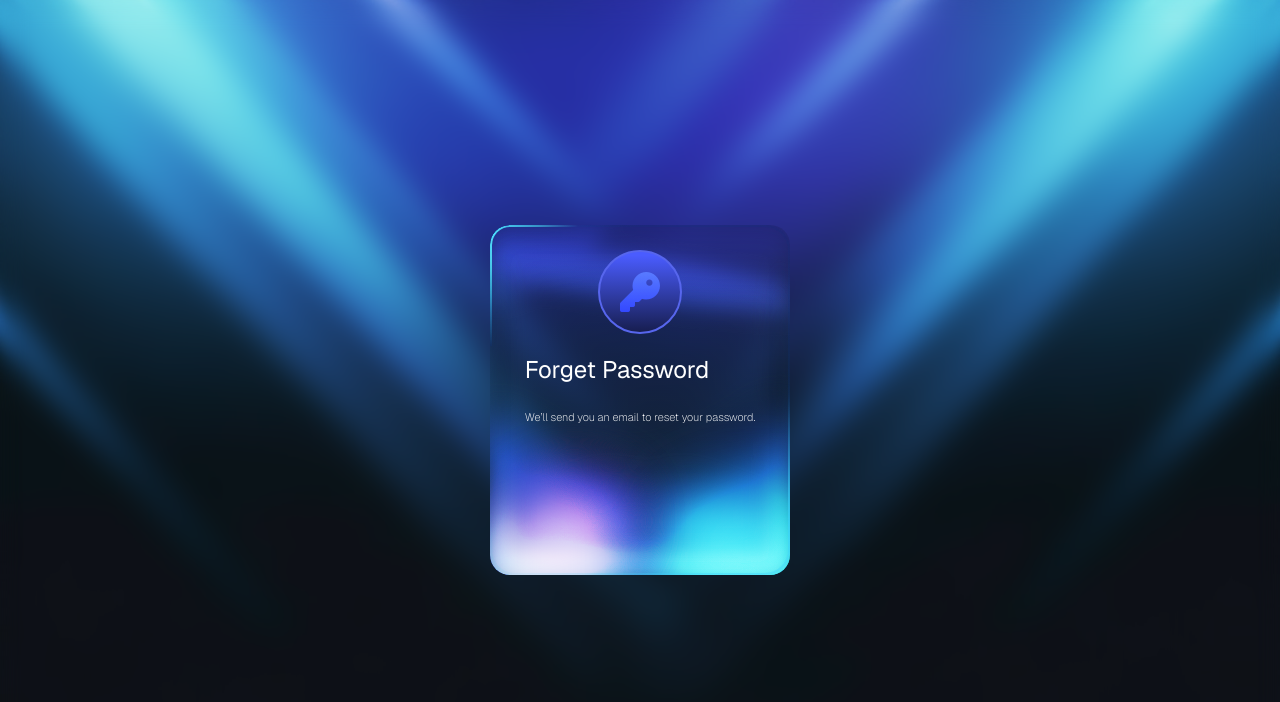
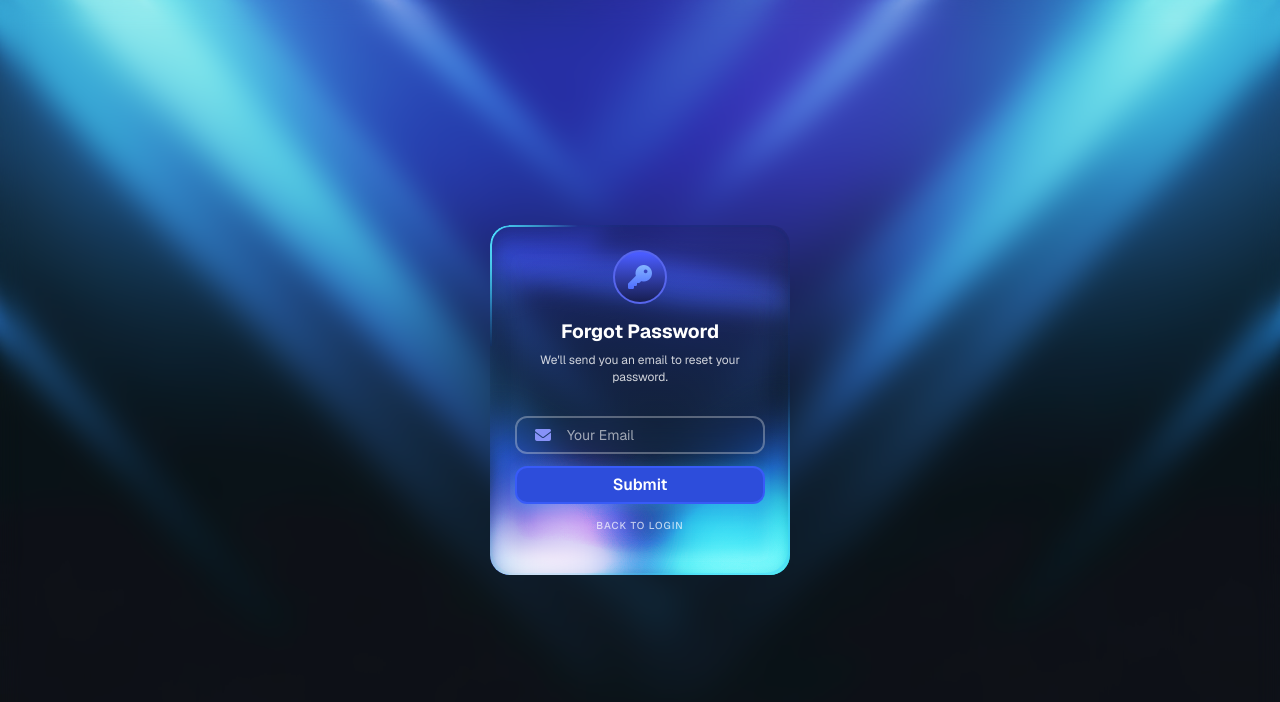
Before and after one commit to MegtonLabs/SpDesignes, a plain HTML site: page index.html in a window 1280 px wide. Drawn offline with nearby package versions, Linux system fonts and the light colour scheme.

Commit message:
Some Changes

```diff
--- a/index.html
+++ b/index.html
@@ -244,8 +244,8 @@
 
 .icon{
   position: relative;
-  width: 80px;
-  height: 80px;
+  width: 50px;
+  height: 50px;
   background:linear-gradient(#4A5CFF 4%, #171E50 100%);
   /* opacity: 70%; */
   border-radius:100%;
@@ -257,9 +257,126 @@
 }
 
 .icon > .fas{
-  font-size: 2.5rem;
-  color: #4A5CFF;
+  font-size: 1.5rem;
+  color: #8792f8;
   mix-blend-mode:color-dodge;
+}
+
+/* Form Container */
+.form-container {
+  width: 100%;
+  margin-top: 20px;
+  display: flex;
+  flex-direction: column;
+  align-items: center;
+  gap: 12px;
+}
+
+/* Input Group */
+.input-group {
+  position: relative;
+  width: 100%;
+  max-width: 250px;
+}
+
+.input-icon {
+  position: absolute;
+  left: 20px;
+  top: 50%;
+  transform: translateY(-50%);
+  color: #8792f8;
+  font-size: 1rem;
+  z-index: 4;
+}
+
+.email-input {
+  width: 100%;
+  max-width: 250px;
+  height: 38px;
+  padding: 8px 20px 8px 50px;
+  border: 2px solid rgba(255, 255, 255, 0.3);
+  border-radius: 12px;
+  background: transparent;
+  backdrop-filter: blur(10px);
+  color: white;
+  font-size: 14px;
+  font-family: "Geist", sans-serif;
+  outline: none;
+  transition: all 0.3s ease;
+  box-sizing: border-box;
+}
+
+.email-input::placeholder {
+  color: rgba(255, 255, 255, 0.6);
+}
+
+/* .email-input:focus {
+  border-color: #8792f8;
+  box-shadow: 0 0 10px rgba(135, 146, 248, 0.3);
+} */
+
+/* Submit Button */
+.submit-btn {
+  width: 100%;
+  max-width: 250px;
+  height: 38px;
+  padding: 0 20px;
+  border: 2px solid #385BF8;
+  border-radius: 12px;
+  background: #2D4DDB;
+  color: white;
+  font-size: 16px;
+  font-weight: 600;
+  font-family: "Geist", sans-serif;
+  cursor: pointer;
+  transition: all 0.3s ease;
+  box-shadow: 0 4px 15px rgba(65, 213, 255, 0.3);
+  box-sizing: border-box;
+}
+
+.submit-btn:hover {
+  transform: translateY(-2px);
+  box-shadow: 0 6px 20px rgba(65, 213, 255, 0.4);
+}
+
+.submit-btn:active {
+  transform: translateY(0);
+}
+
+/* Back to Login Link */
+.back-to-login {
+  color: rgba(255, 255, 255, 0.7);
+  text-decoration: none;
+  font-size: 10px;
+  font-weight: 500;
+  font-family: "Geist", sans-serif;
+  text-transform: uppercase;
+  letter-spacing: 1px;
+  transition: color 0.3s ease;
+  margin-top: 3px;
+}
+
+/* .back-to-login:hover {
+  color: #8792f8;
+} */
+
+/* Text Styling */
+.text h2 {
+  color: white;
+  font-size: 1.2rem;
+  font-weight: 700;
+  margin: 15px 0 8px 0;
+  text-align: center;
+}
+
+.text span {
+  color: rgba(255, 255, 255, 0.8);
+  font-size: 12px;
+  text-align: center;
+  line-height: 1.4;
+  margin-bottom: 10px;
+  display: block;
+  width: 100%;
 }
 
 
@@ -283,8 +400,19 @@
            </div>
 
            <div class="text">
- <h2 style="font-weight: 400; color:white;">Forget Password</h3>
-            <span style="text-align:center; font-size:11px; font-weight: 200; color:white;" >We’ll send you an email to reset your password.</span>
+            <h2>Forgot Password</h2>
+            <span>We'll send you an email to reset your password.</span>
+           </div>
+
+           <div class="form-container">
+             <div class="input-group">
+               <i class="fas fa-envelope input-icon"></i>
+               <input type="email" placeholder="Your Email" class="email-input">
+             </div>
+
+             <button class="submit-btn">Submit</button>
+
+             <a href="#" class="back-to-login">BACK TO LOGIN</a>
            </div>
 
 
```
